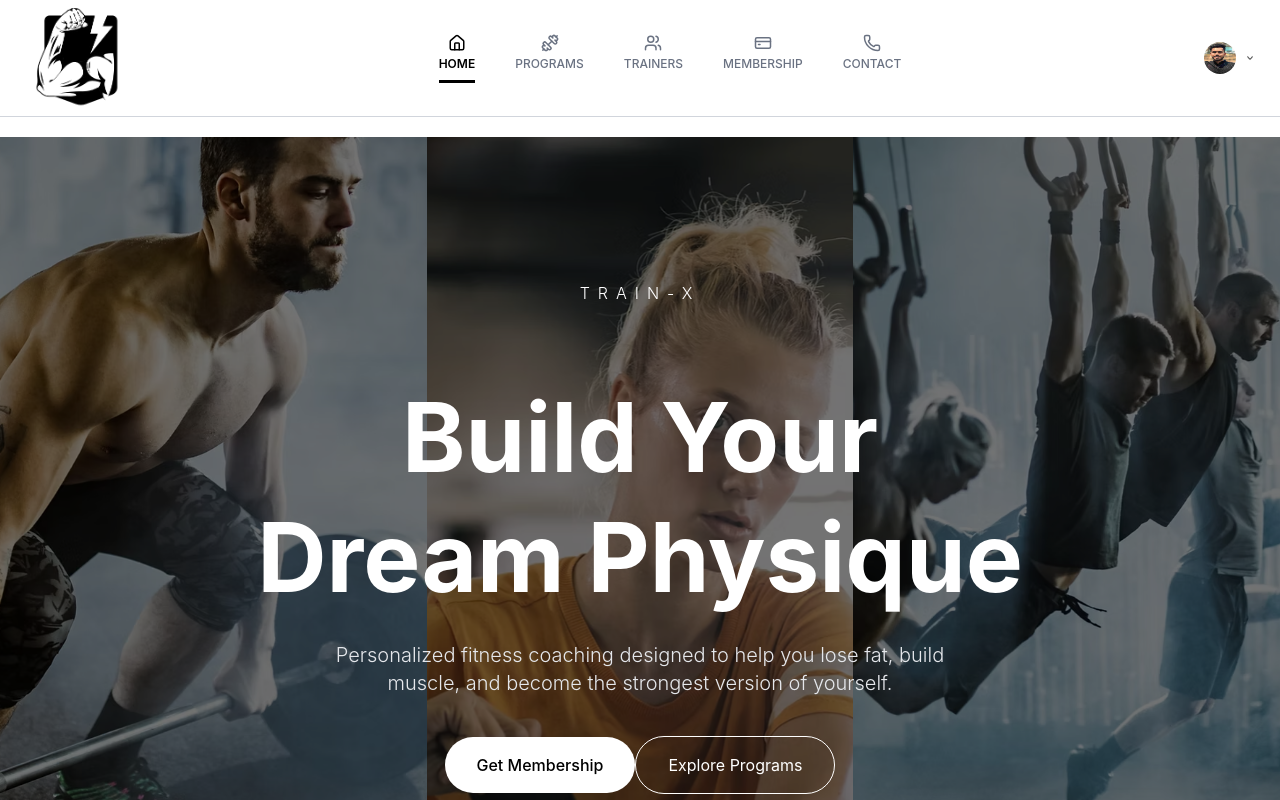
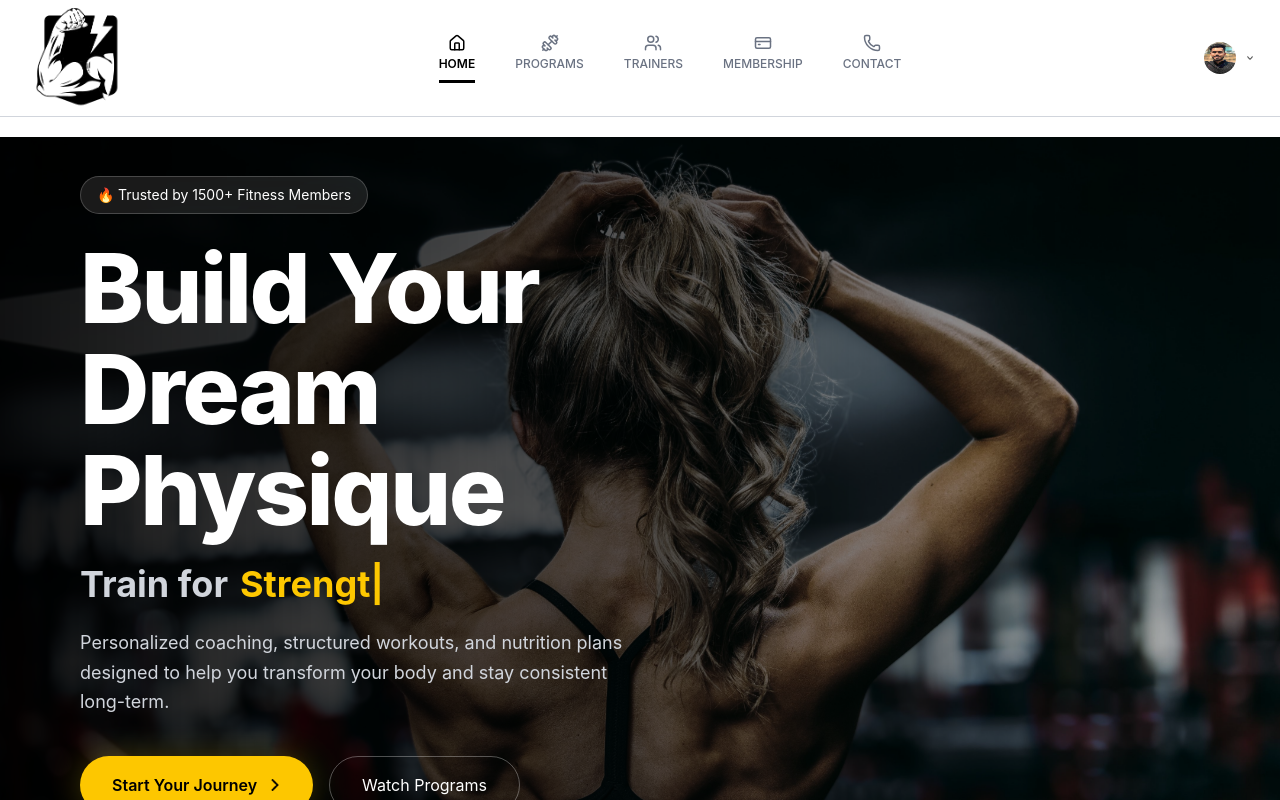
Before and after one commit to NikhilDarekar/TrainX, a React (Vite) app in the folder Clientside/: page / in a window 1280 px wide. Shown: the top 800 px of the page. Built offline with nearby package versions, Linux system fonts and the light colour scheme.

Commit message:
recreated hero section

```diff
--- a/Clientside/src/components/Header.jsx
+++ b/Clientside/src/components/Header.jsx
@@ -37,17 +37,41 @@
 //       />
 
 //       {/* Overlay */}
-//       <div className="absolute inset-0 bg-black/55" />
+//       <div
+//         className="
+//         absolute
+//         inset-0
+//         bg-gradient-to-r
+//         from-black/80
+//         via-black/50
+//         to-black/20
+//         "
+//         />
 
 //       {/* Content */}
 //       {/* <div className="relative z-10 min-h-screen flex items-center"> */}
 //       <div className="relative z-10 min-h-screen flex items-center">
 //         {/* <div className="w-full px-6 sm:px-8 md:px-12 lg:px-20 xl:px-28"> changed to max-w-5xl */}
-//         <div className="max-w-5xl">
+//         {/* <div className="max-w-5xl"> */}
+//         <div className="w-full max-w-7xl mx-auto px-6 sm:px-8 md:px-12 lg:px-20">
 //         {/* <div className="px-6 md:px-10 lg:px-20 max-w-3xl"> */}
-//         <h1 className="font-josefin text-5xl sm:text-6xl md:text-7xl lg:text-8xl xl:text-9xl text-white font-bold leading-[0.95]">
+//         <h1
+//           className="
+//           font-josefin
+//           font-extrabold
+//           tracking-tight
+//           leading-[0.9]
+//           text-white
+//           text-6xl
+//           sm:text-7xl
+//           md:text-8xl
+//           lg:text-[7rem]
+//           xl:text-[8rem]
+//           max-w-4xl
+//           "
+//           >
 //           {/* <h1 className="font-josefin text-4xl md:text-6xl lg:text-7xl text-white font-bold leading-tight"> */}
-//             Build your <br />
+//             Build Your <br />
 //             Dream Physique
 //           </h1>
 
@@ -92,7 +116,7 @@
 //             }}
 //           >
 //             <span className="inline-flex items-center gap-2 bg-white px-8 py-3 rounded-full text-gray-700 font-medium mt-8 hover:scale-105 hover:text-black transition-all duration-300">
-//               Get Membership
+//               Start Your Journey
 //               <img className="w-3" src={arrow_icon} alt="Arrow" />
 //             </span>
 //           </button>
@@ -112,288 +136,182 @@
 // export default Header;
 
 
-// import React from "react";
-// import hero1 from "../assets/hero1.png";
-// import hero2 from "../assets/hero2.png";
-// import hero3 from "../assets/hero3.png";
-
-// const Header = () => {
-//   return (
-//     <section className="relative h-screen w-full overflow-hidden">
-
-//       {/* ==================== Background Images ==================== */}
-//       <div className="absolute inset-0 z-0 flex">
-
-//         {/* tablets */}
-//         <div className="absolute inset-0 z-0 hidden md:flex lg:hidden">
-//           {/* left image */}
-//           <div>
-//             <img src={hero1} alt="hero1" className="" />
-//           </div>
-//           {/* right image */}
-//           <div>
-//             <img src={hero2} alt="hero2" className="" />
-//           </div>
-//         </div>
-//         {/* mobiles */}
-
-
-//         {/* Desktop  */}
-//         {/* Left Image */}
-//         <div className="w-1/3 h-full overflow-hidden">
-//           <img
-//             src={hero1}
-//             alt="Hero Left"
-//             className="w-full h-full object-cover scale-105 select-none"
-//             draggable="false"
-//           />
-//         </div>
-
-//         {/* Middle Image */}
-//         <div className="w-1/3 h-full overflow-hidden">
-//           <img
-//             src={hero2}
-//             alt="Hero Center"
-//             className="w-full h-full object-cover scale-105 select-none"
-//             draggable="false"
-//           />
-//         </div>
-
-//         {/* Right Image */}
-//         <div className="w-1/3 h-full overflow-hidden">
-//           <img
-//             src={hero3}
-//             alt="Hero Right"
-//             className="w-full h-full object-cover scale-105 select-none"
-//             draggable="false"
-//           />
-//         </div>
-
-//       </div>
-
-//       {/* ==================== Dark Overlay ==================== */}
-//       <div className="absolute inset-0 z-10 bg-black/40"></div>
-
-//       {/* ==================== Hero Content ==================== */}
-//       <div className="absolute inset-0 z-20 flex items-center justify-center">
-
-//         {/* We'll add the heading, subtitle and buttons here */}
-
-//       </div>
-
-//     </section>
-//   );
-// };
-
-// export default Header;
-
-
-
-
-
-
-
-
-
 
 
 import React, { useEffect, useState } from "react";
-import hero1 from "../assets/hero1.png";
-import hero2 from "../assets/hero2.png";
-import hero3 from "../assets/hero3.png";
+import { TypeAnimation } from "react-type-animation";
+import { useNavigate } from "react-router-dom";
 import { motion } from "framer-motion";
+import arrow_icon from "../assets/arrow-icon.png";
+import group_profiles from "../assets/group_profiles.png";
+import parallax from "../assets/parallax.jpg";
 
+const container = {
+  hidden: {},
+  show: {
+    transition: {
+      staggerChildren: 0.18,
+    },
+  },
+};
+
+const item = {
+  hidden: { opacity: 0, y: 40 },
+  show: {
+    opacity: 1,
+    y: 0,
+    transition: { duration: 0.7, ease: "easeOut" },
+  },
+};
 
 const Header = () => {
-
+  const navigate = useNavigate();
   const [offsetY, setOffsetY] = useState(0);
 
-useEffect(() => {
-  const handleScroll = () => {
-    setOffsetY(window.scrollY);
-  };
-
-  window.addEventListener("scroll", handleScroll);
-
-  return () => {
-    window.removeEventListener("scroll", handleScroll);
-  };
+  useEffect(() => {
+    const handleScroll = () => setOffsetY(window.scrollY);
+    window.addEventListener("scroll", handleScroll, { passive: true });
+    return () => window.removeEventListener("scroll", handleScroll);
   }, []);
 
+  return (
+    <section className="relative min-h-screen w-full overflow-hidden">
 
+      {/* Background */}
+      <div
+        className="absolute inset-0 scale-110"
+        style={{
+          backgroundImage: `url(${parallax})`,
+          backgroundSize: "cover",
+          backgroundPosition: "center",
+          transform: `translateY(${offsetY * 0.2}px) scale(1.15)`,
+          willChange: "transform",
+        }}
+      />
 
-  return (
-    <section className="relative h-screen w-full overflow-hidden opacity-0 animate-fadeIn">
+      {/* Gradient Overlay */}
+      <div className="absolute inset-0 bg-[linear-gradient(to_right,rgba(0,0,0,0.92),rgba(0,0,0,0.65),rgba(0,0,0,0.2))]" />
 
-      {/* ================= MOBILE ================= */}
+      {/* Content */}
+      <div className="relative z-10 min-h-screen flex items-center">
 
-      <div className="absolute inset-0 md:hidden">
+        <motion.div
+          variants={container}
+          initial="hidden"
+          animate="show"
+          className="w-full max-w-7xl mx-auto px-6 sm:px-10 lg:px-20"
+        >
 
-        <img
-          src={hero2}
-          alt=""
-          className="w-full h-full object-cover scale-110"
-          draggable="false"
-        />
+          {/* Badge */}
+          <motion.div
+            variants={item}
+            className="inline-flex items-center gap-2 px-4 py-2 mb-6 rounded-full bg-white/10 border border-white/20 backdrop-blur-md text-white text-sm"
+          >
+            🔥 Trusted by 1500+ Fitness Members
+          </motion.div>
 
-      </div>
+          {/* Heading */}
+          <motion.h1
+            variants={item}
+            className="
+              font-josefin
+              font-extrabold
+              tracking-tight
+              leading-[1.05]
+              text-white
+              text-5xl
+              sm:text-6xl
+              md:text-7xl
+              lg:text-7xl
+              xl:text-8xl
+              max-w-2xl
+            "
+          >
+            Build Your <br /> Dream Physique
+          </motion.h1>
 
-      {/* ================= TABLET ================= */}
+          {/* Animated Text */}
+          <motion.div
+            variants={item}
+            className="mt-6 flex items-center gap-3 text-2xl md:text-4xl font-bold"
+          >
+            <span className="text-gray-300">Train for</span>
 
-      <div className="absolute inset-0 hidden md:flex lg:hidden">
+            <span className="text-yellow-400">
+              <TypeAnimation
+                sequence={[
+                  "Fat Loss",
+                  2000,
+                  "Muscle Gain",
+                  2000,
+                  "Strength",
+                  2000,
+                  "Cardio",
+                  2000,
+                  "Athletic Performance",
+                  2000,
+                ]}
+                speed={50}
+                repeat={Infinity}
+              />
+            </span>
+          </motion.div>
 
-        <div className="w-1/2 h-full overflow-hidden">
-
-          <img
-            src={hero1}
-            alt=""
-            className="w-full h-full object-cover scale-105"
-            draggable="false"
-          />
-
-        </div>
-
-        <div className="w-1/2 h-full overflow-hidden">
-
-          <img
-            src={hero2}
-            alt=""
-            className="w-full h-full object-cover scale-105"
-            draggable="false"
-          />
-
-        </div>
-
-      </div>
-
-      {/* ================= DESKTOP ================= */}
-
-      <div className="absolute inset-0 hidden lg:flex">
-
-        {/* Left */}
-
-        <div className="w-1/3 h-full overflow-hidden">
-
-          <img
-            src={hero1}
-            alt=""
-            className="w-full h-full object-cover scale-105"
-            draggable="false"
-          />
-
-        </div>
-
-        {/* Middle */}
-
-        <div className="w-1/3 h-full overflow-hidden">
-
-          <img
-            src={hero2}
-            alt=""
-            draggable="false"
-            style={{
-              transform: `translateY(${-offsetY * 0.08}px)`,
-              willChange: "transform",
-            }}
-            className="
-              w-full
-              h-[130%]
-              object-cover
-              object-center
-              scale-105
-              select-none
-            "
-          />
-
-        </div>
-
-        {/* Right */}
-
-        <div className="w-1/3 h-full overflow-hidden">
-
-          <img
-            src={hero3}
-            alt=""
-            className="w-full h-full object-cover scale-105"
-            draggable="false"
-          />
-
-        </div>
-
-      </div>
-
-      {/* ================= Overlay ================= */}
-
-      <div className="absolute inset-0 bg-black/55 z-10"></div>
-
-      {/* ================= Hero Content ================= */}
-
-      <div className="absolute inset-0 z-20 flex items-center justify-center">
-
-        <div className="text-center text-white px-6 max-w-5xl">
-
-          <p className="uppercase tracking-[8px] text-sm md:text-base mb-6 font-light">
-
-            TRAIN-X
-
-          </p>
-
-          <h1 className="font-bold leading-tight text-5xl sm:text-6xl md:text-7xl lg:text-8xl translate-y-12
-            opacity-0
-            animate-title">
-
-            Build Your
-
-            <br />
-
-            Dream Physique
-
-          </h1>
-
+          {/* Subtitle */}
           <motion.p
-            initial={{ opacity: 0, y: 40 }}
-            animate={{ opacity: 1, y: 0 }}
-            transition={{
-              duration: 0.8,
-              delay: 0.6,
-              ease: "easeOut",
-            }}
-            className="mt-18 text-lg md:text-xl font-light text-gray-200 max-w-2xl mx-auto"
+            variants={item}
+            className="mt-6 max-w-xl text-gray-300 text-lg leading-relaxed"
           >
-            Personalized fitness coaching designed to help you lose fat,
-            build muscle, and become the strongest version of yourself.
+            Personalized coaching, structured workouts, and nutrition plans designed
+            to help you transform your body and stay consistent long-term.
           </motion.p>
 
-          <motion.button
-              initial={{ opacity: 0, y: 30 }}
-              animate={{ opacity: 1, y: 0 }}
-              transition={{
-                duration: 0.6,
-                delay: 0.9,
-                ease: "easeOut",
+          {/* CTA */}
+          <motion.div
+            variants={item}
+            className="mt-10 flex flex-col sm:flex-row gap-4"
+          >
+            <button
+              onClick={() => {
+                navigate("/membership");
+                window.scrollTo(0, 0);
               }}
-              className="bg-white text-black mt-10 px-8 py-4 rounded-full font-medium transition-all duration-300 hover:scale-105 hover:shadow-2xl"
+              className="group inline-flex items-center justify-center gap-3 bg-yellow-400 text-black px-8 py-4 rounded-full font-semibold shadow-[0_0_30px_rgba(250,204,21,0.25)] hover:-translate-y-1 hover:shadow-[0_0_50px_rgba(250,204,21,0.45)] transition-all duration-300"
             >
-              Get Membership
-            </motion.button>
+              Start Your Journey
+              <img
+                src={arrow_icon}
+                alt="arrow"
+                className="w-3 transition-transform group-hover:translate-x-1"
+              />
+            </button>
 
-            <motion.button
-              initial={{ opacity: 0, y: 30 }}
-              animate={{ opacity: 1, y: 0 }}
-              transition={{
-                duration: 0.6,
-                delay: 1.1,
-                ease: "easeOut",
-              }}
-              className="border border-white px-8 py-4 rounded-full transition-all duration-300 hover:bg-white hover:text-black hover:scale-105"
-            >
-              Explore Programs
-            </motion.button>
+            <button className="inline-flex items-center justify-center px-8 py-4 rounded-full border border-white/30 text-white hover:bg-white/10 transition-all duration-300">
+              Watch Programs
+            </button>
+          </motion.div>
 
-        </div>
+          {/* Social Proof */}
+          <motion.div
+            variants={item}
+            className="mt-10 flex items-center gap-4"
+          >
+            <img src={group_profiles} alt="users" className="w-24" />
+            <div>
+              <p className="text-white font-semibold">1,500+ Active Members</p>
+              <p className="text-gray-400 text-sm">
+                Rated 4.9/5 by the community
+              </p>
+            </div>
+          </motion.div>
 
+          {/* Scroll Hint */}
+          <div className="absolute bottom-8 left-1/2 -translate-x-1/2 text-gray-300 text-xs animate-bounce">
+            ↓ Scroll
+          </div>
+
+        </motion.div>
       </div>
-
     </section>
   );
 };
```
